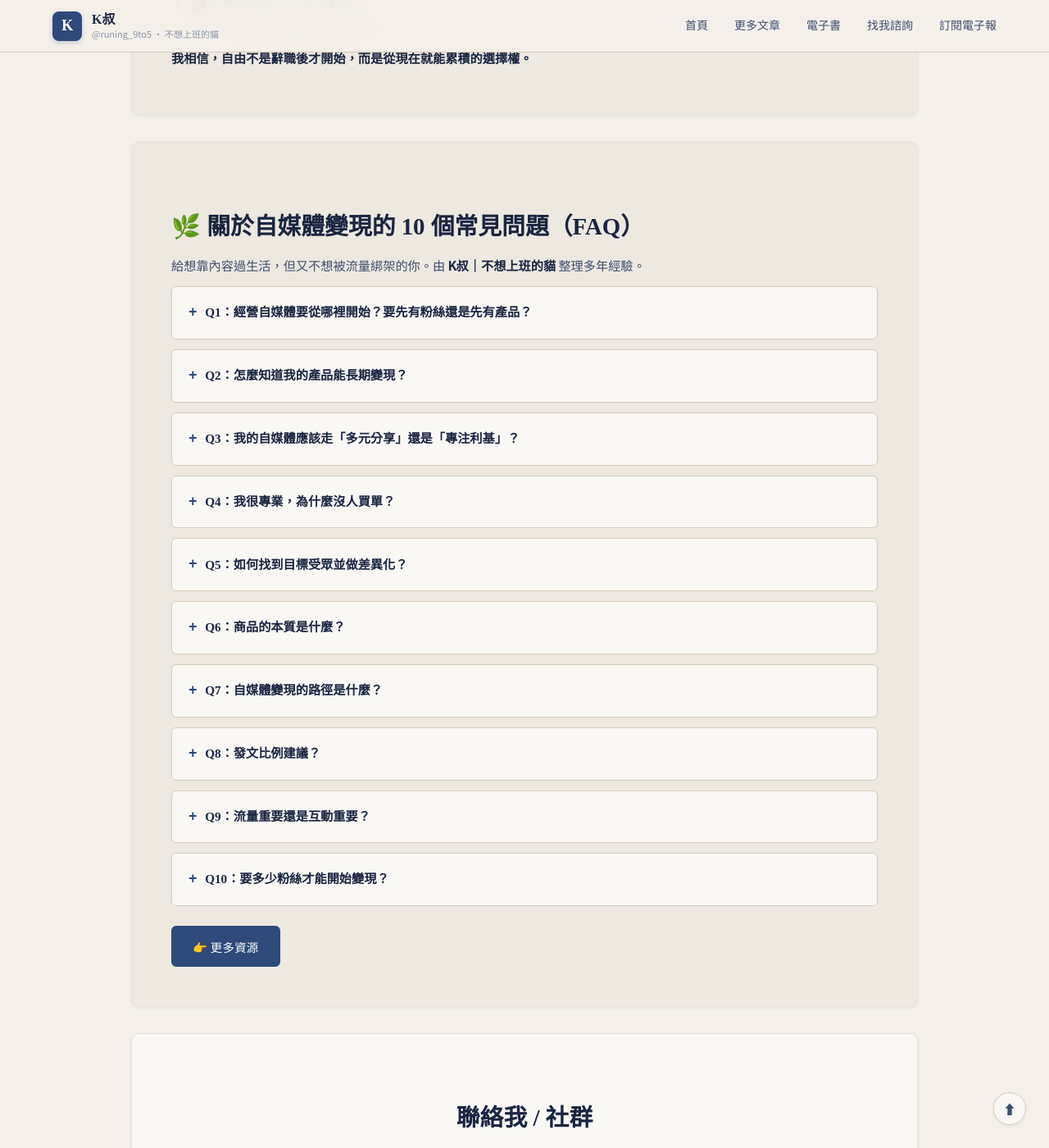
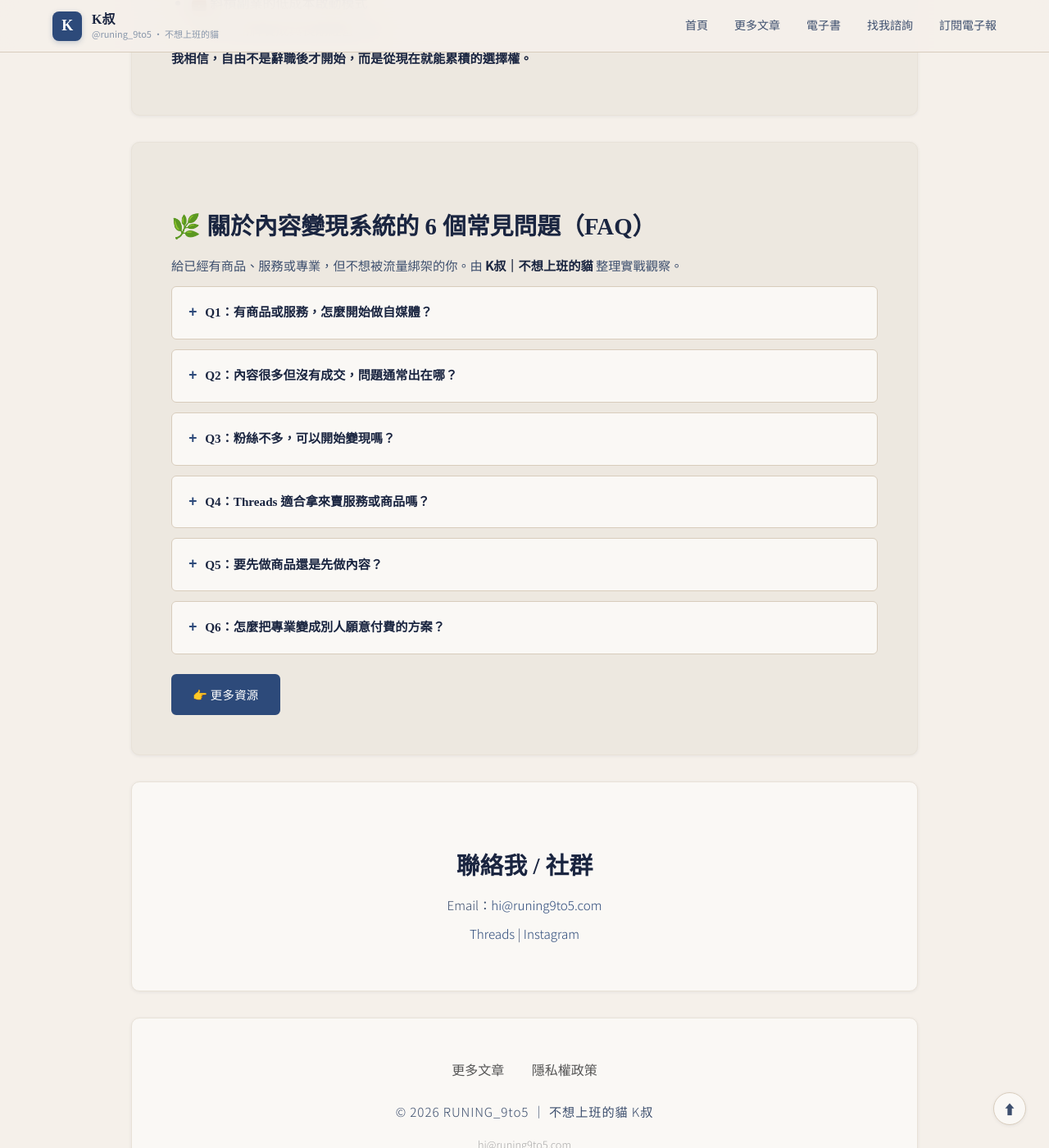
Before and after one commit to KenHAI666/Runing9TO5, a Jekyll site: the page built from index.md, in a window 1280 px wide and 1400 px high, scrolled down 5883 px. Shown: the whole window at 82% size. Built offline with Jekyll 4.4.1, drawn with Linux system fonts in a browser that asks for light colours; some of the changed text lies outside the part shown.

Commit message:
Align homepage copy and FAQ for GEO

```diff
--- a/index.md
+++ b/index.md
@@ -1,8 +1,8 @@
 ---
 layout: default
-title: "K叔｜低風險自媒體變現系統｜上班族與內向創作者指南"
-description: "K叔_不想上班的貓，已助 100+ 上班族在職建立副業｜提供自媒體變現、電子書與一對一諮詢服務。"
-keywords: "自媒體變現系統, 上班族斜槓指南, 內容變現策略, 內向創作者, 低風險副業啟動, K叔"
+title: "K叔｜有商品或服務的個人品牌內容變現系統"
+description: "K叔協助有商品或服務的個人品牌，建立內容、信任與成交的可持續變現系統。"
+keywords: "內容變現系統, 個人品牌, 有商品怎麼做自媒體, Threads內容變現, 信任成交系統, K叔"
 ---
 
 
@@ -11,16 +11,18 @@
   <div class="hero-copy">
     <span class="hero-eyebrow">內容系統 × 信任建立 × 低風險變現</span>
 
-    <h1>陪上班族與內向創作者，打造可持續的自媒體變現系統</h1>
+    <h1>幫有商品或服務的個人品牌，把內容做成信任與成交系統</h1>
 
     <p class="hero-lead">
-      不露臉、低風險，用內容打造第二收入。
+      不是一直發文追流量，而是把你的專業、商品與內容，
+      串成可以持續帶來詢問與成交的系統。
     </p>
 
     <p class="hero-body">
       我是 <strong>K叔｜不想上班的貓</strong>。
-      這套系統不是寫給全職網紅，而是寫給還在上班、時間有限，
-      但想把內容慢慢做成第二條路的人。
+      我協助已經有商品、服務或專業的人，
+      釐清定位、設計內容、建立信任，
+      讓自媒體不只是曝光，而是能慢慢帶來成交的入口。
     </p>
 
     <div class="btn-group hero-actions">
@@ -45,15 +47,15 @@
 
   <div class="hero-fit-list">
     <div class="hero-fit-item">
-      白天上班、下班想經營內容副業的上班族
+      已經有商品或服務，但不知道內容該怎麼切入的人
     </div>
 
     <div class="hero-fit-item">
-      想變現，但不想露臉的內向創作者
+      有專業能力，卻還沒有穩定詢問與成交入口的人
     </div>
 
     <div class="hero-fit-item">
-      想用 Threads 或 IG 建立信任、打造穩定收入的人
+      想用 Threads 或 IG 建立信任、承接諮詢與服務的人
     </div>
 
     <div class="hero-fit-item">
@@ -109,7 +111,7 @@
     <a href="/resources" class="btn-subscribe-cta">購買電子書</a>
     <a href="#subscribe" class="btn-subscribe-cta">訂閱免費電子報</a>
   </div>
-  <small class="social-proof">已有 100+ 上班族加入，開始打造自己的副業系統</small>
+  <small class="social-proof">已有 100+ 讀者與學員加入，開始整理自己的內容變現系統</small>
 </section>
 
 <!-- 最新文章區 -->
@@ -254,57 +256,37 @@
 
 <!-- FAQ 區 -->
 <section class="card-section animate-section" id="faq">
-  <h2>🌿 關於自媒體變現的 10 個常見問題（FAQ）</h2>
-  <p>給想靠內容過生活，但又不想被流量綁架的你。由 <strong>K叔｜不想上班的貓</strong> 整理多年經驗。</p>
+  <h2>🌿 關於內容變現系統的 6 個常見問題（FAQ）</h2>
+  <p>給已經有商品、服務或專業，但不想被流量綁架的你。由 <strong>K叔｜不想上班的貓</strong> 整理實戰觀察。</p>
 
   <details>
-    <summary>Q1：經營自媒體要從哪裡開始？要先有粉絲還是先有產品？</summary>
-    <p><strong>A：</strong> 先別急著衝內容。建議採用「以終為始」——先設計商品，再去創作內容。這樣每一篇發文才會有明確目的，而不是無頭蒼蠅亂飛。</p>
+    <summary>Q1：有商品或服務，怎麼開始做自媒體？</summary>
+    <p><strong>A：</strong> 先別急著日更。先釐清你要服務誰、最後要導向哪個商品或服務，再回頭設計內容主題。內容不是先求熱鬧，而是讓對的人理解你能解決什麼問題。</p>
   </details>
 
   <details>
-    <summary>Q2：怎麼知道我的產品能長期變現？</summary>
-    <p><strong>A：</strong> 用「興趣 × 擅長 × 有需求」公式檢查：你喜歡、懂一點、有人付錢。三者重疊，就是長期可變現主題。</p>
+    <summary>Q2：內容很多但沒有成交，問題通常出在哪？</summary>
+    <p><strong>A：</strong> 通常不是你寫太少，而是內容沒有出口。讀者看完知道你很努力，卻不知道你提供什麼、適合誰、下一步可以怎麼找你，成交自然不會發生。</p>
   </details>
 
   <details>
-    <summary>Q3：我的自媒體應該走「多元分享」還是「專注利基」？</summary>
-    <p><strong>A：</strong> 專賣店比便利商店更容易建立信任。內容越聚焦，越能被認定為專家。</p>
+    <summary>Q3：粉絲不多，可以開始變現嗎？</summary>
+    <p><strong>A：</strong> 可以。粉絲數不是唯一門檻，信任訊號更重要。如果你的內容能讓人看懂你的專業、案例、方法與合作方式，少量精準受眾也可能帶來詢問。</p>
   </details>
 
   <details>
-    <summary>Q4：我很專業，為什麼沒人買單？</summary>
-    <p><strong>A：</strong> 人們不會為知識付錢，而是為被理解付錢。變現靠「專業 × 真實 × 溫度」。</p>
+    <summary>Q4：Threads 適合拿來賣服務或商品嗎？</summary>
+    <p><strong>A：</strong> 適合，但不要把 Threads 當成硬賣平台。它更適合拿來建立連結、輸出觀點、讓陌生人逐步理解你，最後再導向諮詢、電子書、表單或官網文章。</p>
   </details>
 
   <details>
-    <summary>Q5：如何找到目標受眾並做差異化？</summary>
-    <p><strong>A：</strong> 問自己：他們是誰？煩什麼？你怎麼幫他？懂他們，自然建立差異化。</p>
+    <summary>Q5：要先做商品還是先做內容？</summary>
+    <p><strong>A：</strong> 至少要先有商品方向。你不一定要一開始就把產品做完整，但要知道內容最後要帶人去哪裡。沒有出口的內容，很容易變成有互動、沒收入。</p>
   </details>
 
   <details>
-    <summary>Q6：商品的本質是什麼？</summary>
-    <p><strong>A：</strong> 商品就是價值承諾，幫觀眾從 A 點走到 B 點，跨過他們的卡關。</p>
-  </details>
-
-  <details>
-    <summary>Q7：自媒體變現的路徑是什麼？</summary>
-    <p><strong>A：</strong> 三階段漏斗：1️⃣ 吸引目光 2️⃣ 建立信任 3️⃣ 成交轉換。信任深，銷售自然發生。</p>
-  </details>
-
-  <details>
-    <summary>Q8：發文比例建議？</summary>
-    <p><strong>A：</strong> 「3-2-1」配方：3 人設文、2 知識文、1 銷售文，循環輸出最有效。</p>
-  </details>
-
-  <details>
-    <summary>Q9：流量重要還是互動重要？</summary>
-    <p><strong>A：</strong> 流量讓你被看到，互動讓你被記得。互動才是信任的起點。</p>
-  </details>
-
-  <details>
-    <summary>Q10：要多少粉絲才能開始變現？</summary>
-    <p><strong>A：</strong> 不需要很多，一千個願意聽你的人就足夠。重點是信任，而非粉絲數量。</p>
+    <summary>Q6：怎麼把專業變成別人願意付費的方案？</summary>
+    <p><strong>A：</strong> 先不要把專業包成一大包知識，而是拆成具體問題與具體結果。好的方案不是展示你懂多少，而是讓對方相信你能陪他從卡住的 A 點走到想要的 B 點。</p>
   </details>
 
   <a href="/resources" class="btn-external">👉 更多資源</a>
```
Also changed, not shown: other parts of index.md (+1 -1 lines).
